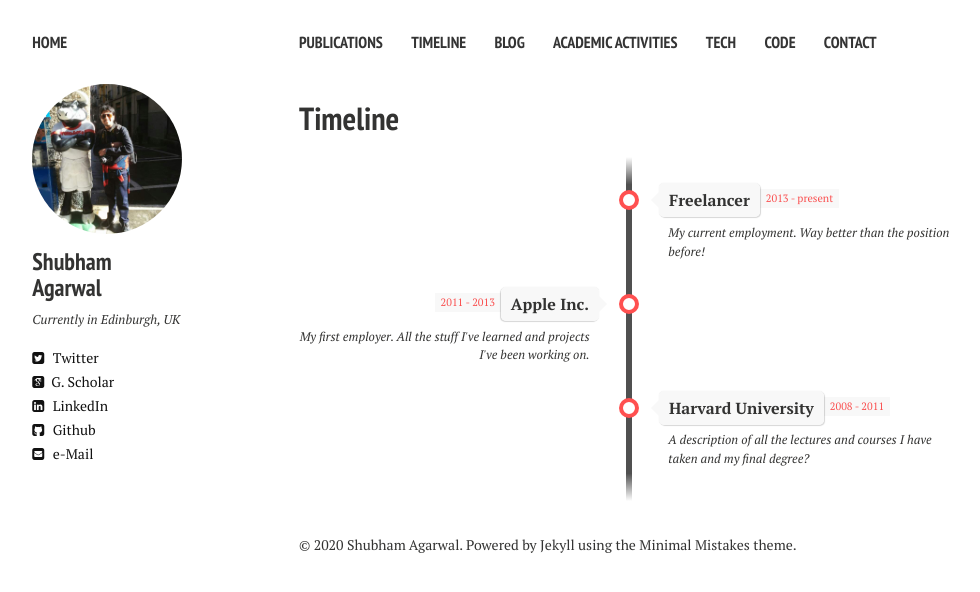
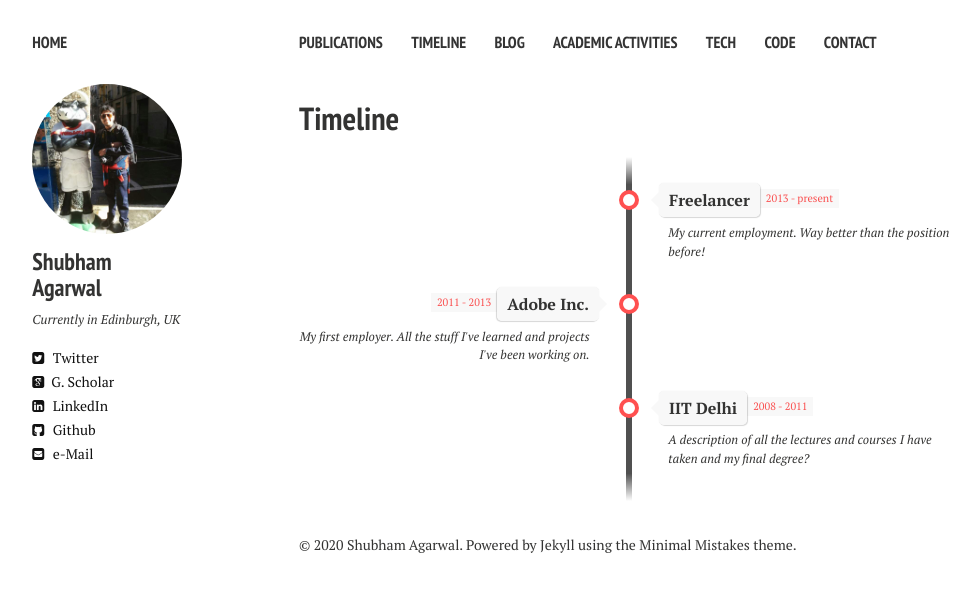
Before and after one commit to shubhamagarwal92/shubhamagarwal92.github.io, a Jekyll site: the page built from timeline.md, in a window 1280 px wide. Shown: the top 592 px of the page, without its empty margins (21-1001 px from the left). Built offline with Jekyll 4.4.1, drawn with Linux system fonts in a browser that asks for light colours; nearby versions of some CDN libraries.

Commit message:
Update timeline.md

```diff
--- a/timeline.md
+++ b/timeline.md
@@ -23,7 +23,7 @@ comments: false
 <li>
 	<div class="direction-l">
 		<div class="flag-wrapper">
-			<span class="flag">Apple Inc.</span>
+			<span class="flag">Adobe Inc.</span>
 			<span class="time-wrapper"><span class="time">2011 - 2013</span></span>
 		</div>
 		<div class="desc">My first employer. All the stuff I've learned and projects I've been working on.</div>
@@ -34,7 +34,7 @@ comments: false
 <li>
 	<div class="direction-r">
 		<div class="flag-wrapper">
-			<span class="flag">Harvard University</span>
+			<span class="flag">IIT Delhi</span>
 			<span class="time-wrapper"><span class="time">2008 - 2011</span></span>
 		</div>
 		<div class="desc">A description of all the lectures and courses I have taken and my final degree?</div>
```
